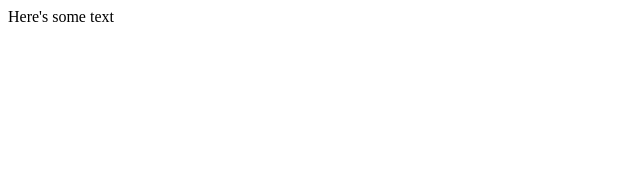
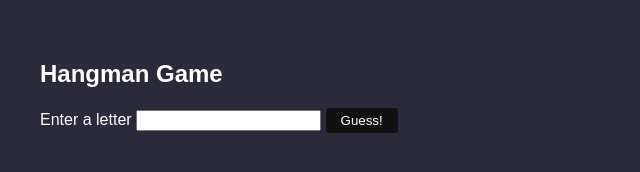
Before and after one commit to dolaku/hangman, a plain HTML site: page index.html in a window 1280 px wide. Shown: the whole page, without its empty margins (0-640 px from the left). Drawn offline with Linux system fonts and the light colour scheme.

Commit message:
Initial game layout

```diff
--- a/index.html
+++ b/index.html
@@ -5,8 +5,19 @@
     <meta http-equiv="X-UA-Compatible" content="IE=edge">
     <meta name="viewport" content="width=device-width, initial-scale=1.0">
     <title>Hangman Game</title>
+
+    <link rel="stylesheet" href="style.css">
 </head>
 <body>
-    Here's some text
+    <section id="game-area">
+        <h1>Hangman Game</h1>
+
+        <form>
+            <label for="user-input">Enter a letter</label>
+            <input type="text" name="user-input" id="user-input">
+            <button type="submit" id="submit">Guess!</button>
+        </form>
+
+    </section>
 </body>
 </html>
--- /dev/null
+++ b/style.css
@@ -0,0 +1,28 @@
+* {
+    color: white;
+    font-family: sans-serif;
+}
+
+body {
+    background-color: rgb(42, 42, 59);
+
+}
+
+button {
+    background-color: #111;
+    border: none;
+    border-radius: 3px;
+    cursor: pointer;
+    padding: 5px 15px;
+    transition-duration: .3s;
+}
+
+button:hover {
+    background-color: #EEE;
+    color: #111;
+}
+
+#game-area {
+    max-width: 800px;
+    padding: 2rem;
+}
```
Also changed, not shown: app.js (added).
